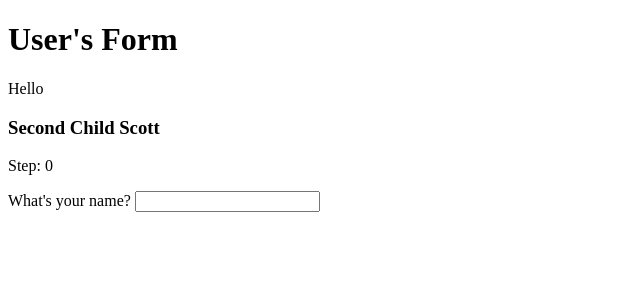
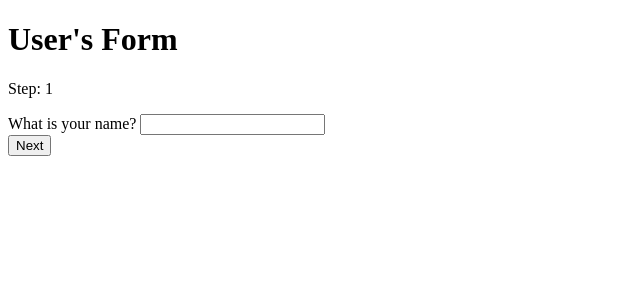
Before and after one commit to opossalite/melatonin, a SvelteKit app in the folder music-svelte/: page / in a window 1280 px wide. Shown: the top 300 px of the page, without its empty margins (0-640 px from the left). Built offline with nearby package versions, Linux system fonts and the light colour scheme.

Commit message:
Learning checkpoint s5

```diff
--- a/music-svelte/src/routes/+page.svelte
+++ b/music-svelte/src/routes/+page.svelte
@@ -2,38 +2,78 @@
     import Header from "./Header.svelte";
 
     let formState = $state({
-        name: "",
-        birthday: "",
+        answers: {},
         step: 0,
         error: "",
     });
 
+    const QUESTIONS = [
+        {
+            question: "What is your name?",
+            id: "name",
+            type: "text",
+        },
+        {
+            question: "What's your birthday?",
+            id: "birthday",
+            type: "date",
+        },
+        {
+            question: "What's your favorite color?",
+            id: "color",
+            type: "color",
+        },
+    ];
+
+    function nextStep(id: string) {
+        if (formState.answers[id]) {
+            formState.step += 1;
+            formState.error = "";
+        } else {
+            formState.error = "Please fill out the form input."
+        }
+    }
 </script>
 
-<Header name={formState.name}>
-    <p>Hello</p>
-    {#snippet secondChild(name)}
-        <p>Second Child {name}</p>
-    {/snippet}
-</Header>
+
+
+
+
+<Header name={formState.answers.name}/>
 
 <main>
-    <p>Step: {formState.step}</p>
-    {@render formStep({question: "What's your name?", id: "name", type: "text"})}
+    {#if formState.step >= QUESTIONS.length}
+        <p>Thank you!</p>
+    {:else}
+        <p>Step: {formState.step + 1}</p>
+    {/if}
+
+    <!-- {#each QUESTIONS as question(question.id)} -->
+    {#each QUESTIONS as question, i (question.id)}
+        {#if (formState.step === i)}
+            {@render formStep(question)}
+        {/if}
+    {/each}
+
+
     {#if formState.error}
         <p class="error">{formState.error}</p>
     {/if}
 </main>
+
+<!-- {JSON.stringify(formState)} -->
 
 
 {#snippet formStep({question, id, type}: {question: string, id: string, type: string})}
     <article>
         <div>
             <label for={id}>{question}</label>
-            <input {type} {id} bind:value={formState[id]}>
+            <input {type} {id} bind:value={formState.answers[id]}>
         </div>
+        <button onclick={() => nextStep(id)}>Next</button>
     </article>
 {/snippet}
+
 
 
 
--- a/music-svelte/src/routes/Header.svelte
+++ b/music-svelte/src/routes/Header.svelte
@@ -1,14 +1,9 @@
 <script lang="ts">
-    import type { Snippet } from "svelte";
-
-    let {name, children, secondChild}: {name: string, children: Snippet, secondChild: Snippet} = $props();
+    let {name}: {name: string} = $props();
 </script>
 
 <div>
     <h1>
         {name ? name : "User"}'s Form
     </h1>
-
-    {@render children()}
-    <h3>{@render secondChild("Scott")}</h3>
 </div>
```
